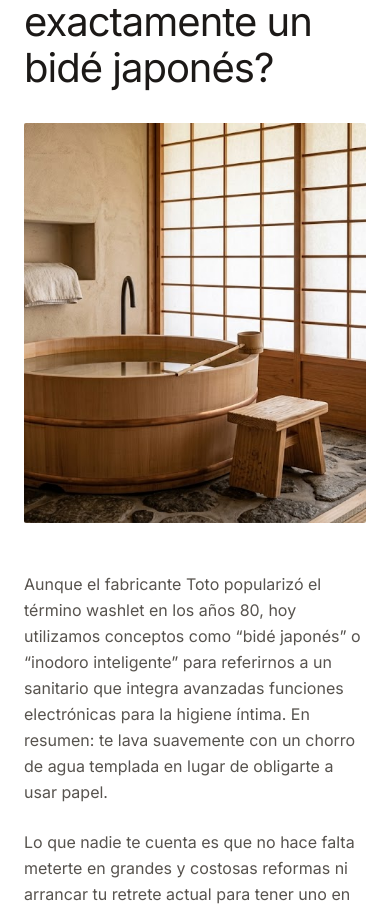
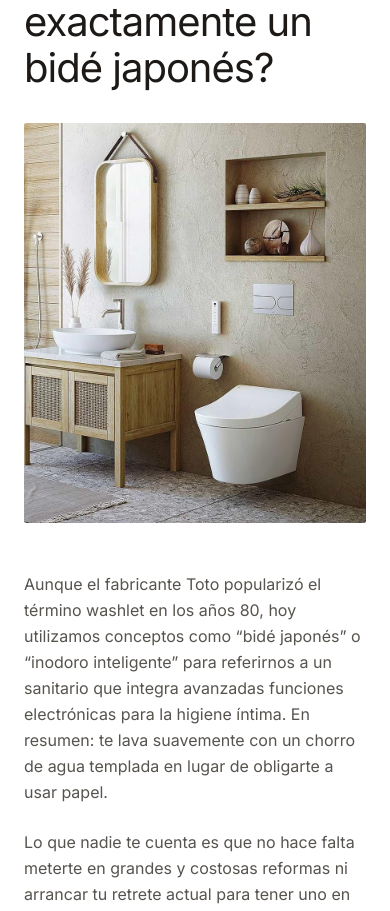
Before and after one commit to esantos1978-sudo/sui-magazine, a Next.js app: page /guia in a window 390 px wide. Shown: the part 2020-2931 px from the top of the page. Built offline with nearby package versions, Linux system fonts and the light colour scheme; a web font is replaced by a local one.

Commit message:
feat: actualizar imagen de la sección 'Qué es' en la Guía y ajustar encuadre responsive

```diff
--- a/src/app/guia/page.tsx
+++ b/src/app/guia/page.tsx
@@ -344,14 +344,14 @@ export default function GuiaPage() {
             </h2>
           </div>
 
-          {/* Imagen atmosférica: el ofuro como origen del ritual del agua. */}
+          {/* Imagen atmosférica: el baño donde vive el inodoro japonés. */}
           <div className="relative mb-12 h-[400px] w-full overflow-hidden rounded-sm md:h-[500px]">
             <Image
-              src="/images/guia/bano_tradicional.jpg"
-              alt="Baño japonés tradicional con ofuro de madera"
+              src="/images/atmosfericas/bide-japones-entorno.jpg"
+              alt="Baño minimalista con inodoro suspendido de diseño integrado, mueble de madera clara y texturas naturales"
               fill
               sizes="(min-width: 768px) 768px, 100vw"
-              className="object-cover"
+              className="object-cover object-[50%_70%]"
             />
           </div>
 
```
Also changed, not shown: public/images/atmosfericas/bide-japones-entorno.jpg (added), 1 other file (tests, documents, lock files or other folders).
